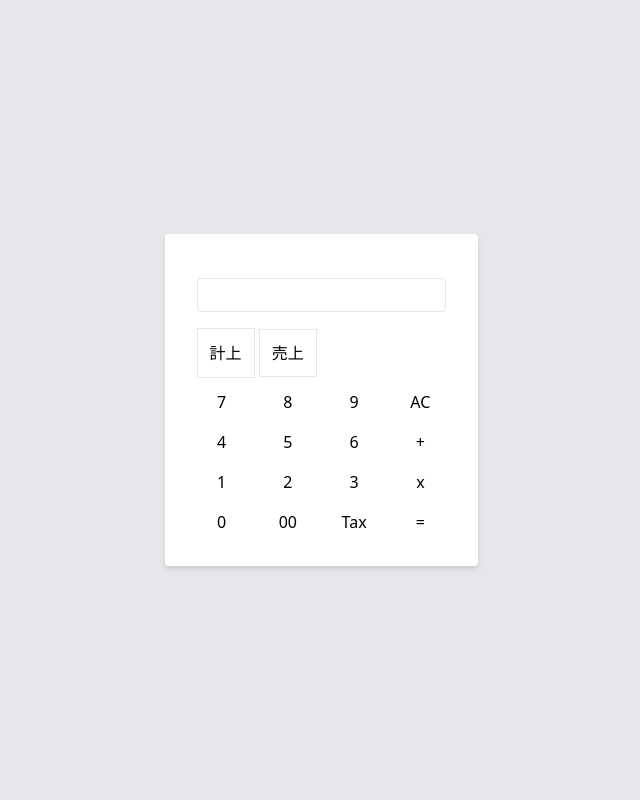
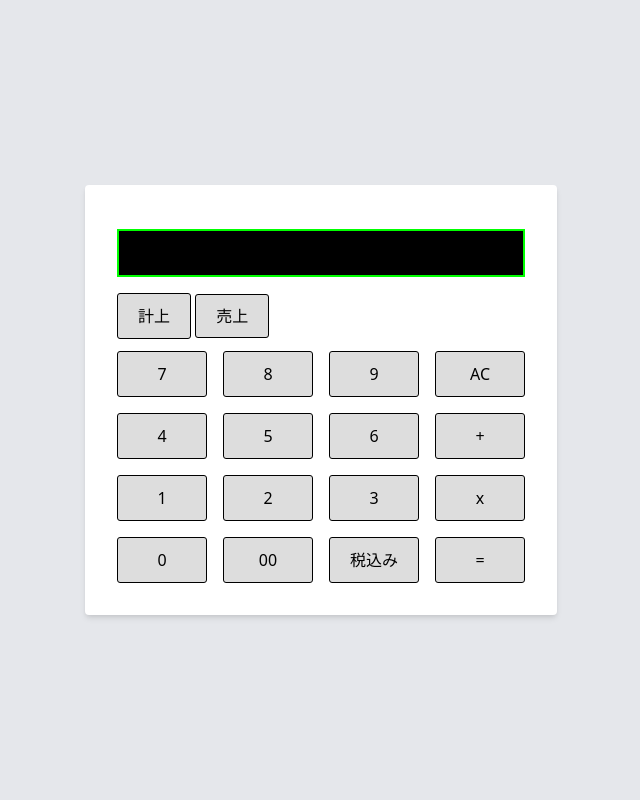
Before and after one commit to aito410/YSE-, a PHP site: page / in a window 1280 px wide. Shown: the whole page, without its empty margins (319-959 px from the left). Run offline with PHP 8.4, Linux system fonts and the light colour scheme.

Commit message:
5/14 デザイン追加

```diff
--- a/index.php
+++ b/index.php
@@ -7,6 +7,28 @@
     <title>YSEレジ</title>
     <!-- Tailwind CSSのCDNリンク -->
     <link href="https://cdn.jsdelivr.net/npm/tailwindcss@2.2.19/dist/tailwind.min.css" rel="stylesheet">
+    <style>
+        .custom-btn {
+            background-color: #DDDDDD; /* グレーの背景色 */
+            color: black; /* テキストの色 */
+            border: 1px solid black; /* 黒い枠線 */
+            padding: 10px 20px; /* パディング */
+            cursor: pointer; /* カーソルをポインターにする */
+            border-radius: 3px; /* 角を丸くする */
+
+        }
+
+        .custom-btn:hover {
+            background-color: #718096; /* ホバー時の色 */
+        }
+
+        .custom-display {
+            background-color: black; /* 黒い背景色 */
+            color: white; /* テキストの色 */
+            border: 2px solid #00FF00; /* 緑の枠線 */
+            padding: 10px; /* パディング */
+        }
+    </style>
 </head>
 
 <body>
@@ -14,30 +36,30 @@
         <div class="calculator bg-white rounded p-8 shadow-md">
             <div class="d-flex w-full mt-3 mb-3">
                 <form action="update.php" method="post">
-                    <input type="text" id="display" name="price" class="w-full mb-4 px-2 py-1 border rounded" readonly>
+                    <input type="text" id="display" name="price" class="w-full mb-4 px-2 py-1 custom-display" readonly>
                     <div>
-                        <button class="btn border p-3" onclick="update()">計上</button>
-                        <a class="btn border p-3" href="sales/">売上</a>
+                    <button class="custom-btn" onclick="update()">計上</button>
+                        <a class="custom-btn" href="sales/">売上</a>
                     </div>
                 </form>
             </div>
             <div class="grid grid-cols-4 gap-4">
-                <button class="btn" onclick="addToDisplay('7')">7</button>
-                <button class="btn" onclick="addToDisplay('8')">8</button>
-                <button class="btn" onclick="addToDisplay('9')">9</button>
-                <button class="btn" onclick="clearAll()">AC</button>
-                <button class="btn" onclick="addToDisplay('4')">4</button>
-                <button class="btn" onclick="addToDisplay('5')">5</button>
-                <button class="btn" onclick="addToDisplay('6')">6</button>
-                <button class="btn" onclick="calculate('+')">+</button>
-                <button class="btn" onclick="addToDisplay('1')">1</button>
-                <button class="btn" onclick="addToDisplay('2')">2</button>
-                <button class="btn" onclick="addToDisplay('3')">3</button>
-                <button class="btn" onclick="calculate('*')">x</button>
-                <button class="btn" onclick="addToDisplay('0')">0</button>
-                <button class="btn" onclick="addToDisplay('00')">00</button>
-                <button class="btn" onclick="calculateTax()">Tax</button>
-                <button class="btn" onclick="calculateTotal()">=</button>
+                <button class="custom-btn" onclick="addToDisplay('7')">7</button>
+                <button class="custom-btn" onclick="addToDisplay('8')">8</button>
+                <button class="custom-btn" onclick="addToDisplay('9')">9</button>
+                <button class="custom-btn" onclick="clearAll()">AC</button>
+                <button class="custom-btn" onclick="addToDisplay('4')">4</button>
+                <button class="custom-btn" onclick="addToDisplay('5')">5</button>
+                <button class="custom-btn" onclick="addToDisplay('6')">6</button>
+                <button class="custom-btn" onclick="calculate('+')">+</button>
+                <button class="custom-btn" onclick="addToDisplay('1')">1</button>
+                <button class="custom-btn" onclick="addToDisplay('2')">2</button>
+                <button class="custom-btn" onclick="addToDisplay('3')">3</button>
+                <button class="custom-btn" onclick="calculate('*')">x</button>
+                <button class="custom-btn" onclick="addToDisplay('0')">0</button>
+                <button class="custom-btn" onclick="addToDisplay('00')">00</button>
+                <button class="custom-btn" onclick="calculateTax()">税込み</button>
+                <button class="custom-btn" onclick="calculateTotal()">=</button>
             </div>
         </div>
     </div>
@@ -75,8 +97,6 @@
             updateDisplay();
         }
     </script>
-
-    </div>
 </body>
 
 </html>
```
